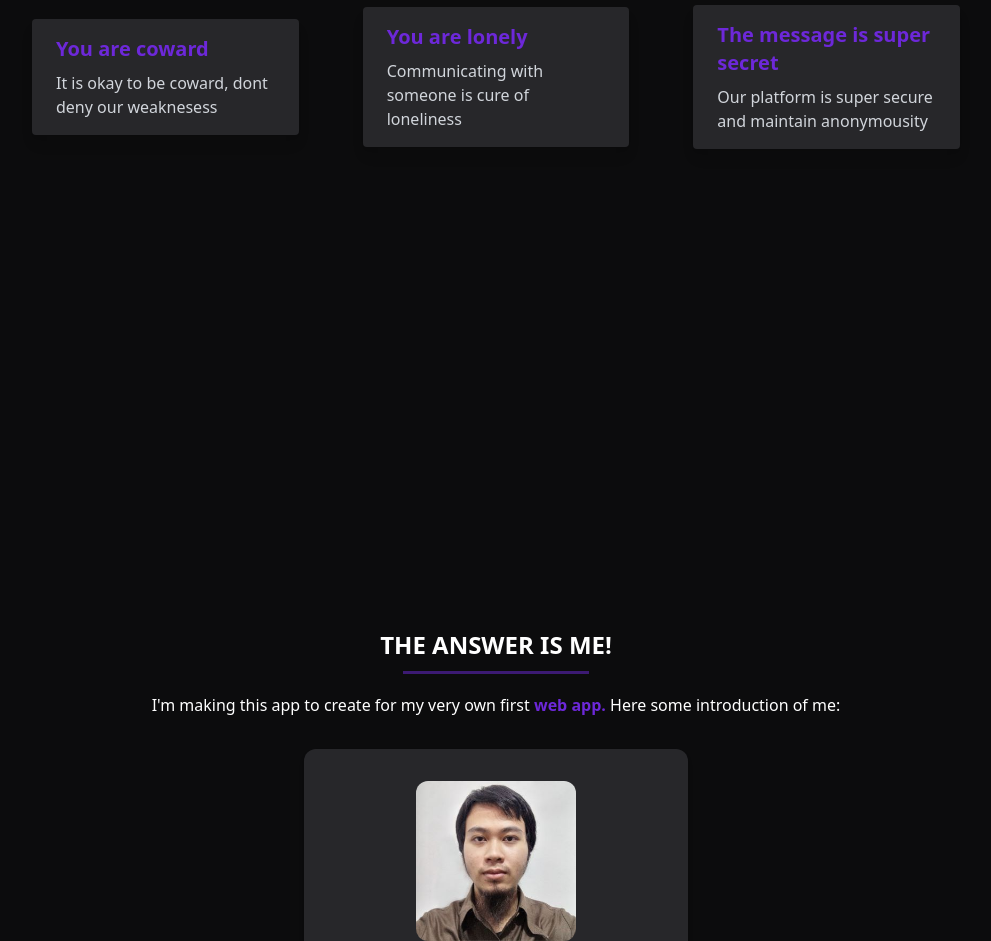
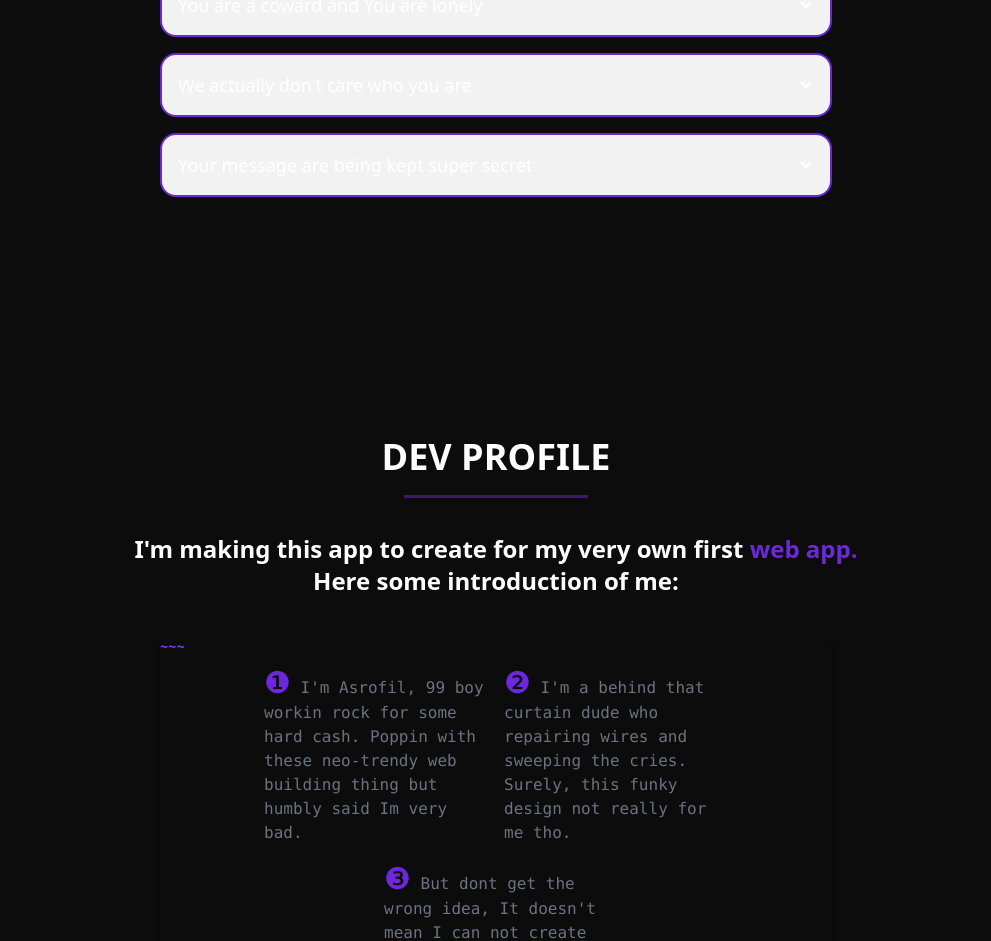
Before and after one commit to asrofilfachrulr/whisper.io, a Nuxt app: page / in a window 1280 px wide. Shown: the part 1859-2800 px from the top of the page, without its empty margins (144-1135 px from the left). Built offline with nearby package versions, Linux system fonts and the light colour scheme.

Commit message:
convert to daisy component and redesign

```diff
--- /dev/null
+++ b/components/Accordion.vue
@@ -0,0 +1,27 @@
+<template>
+  <div
+    class="collapse collapse-arrow bg-base-200 mb-4 border-2 border-violet-700"
+  >
+    <input
+      type="radio"
+      name="accordion"
+      :checked="isChecked"
+      @click="isChecked = !isChecked"
+    />
+    <div class="collapse-title text-base md:text-lg font-medium">
+      {{ title }}
+    </div>
+    <div class="collapse-content">
+      <p class="text-sm md:text-base text-gray-300">{{ content }}</p>
+    </div>
+  </div>
+</template>
+
+<script>
+export default {
+  props: ["title", "content"],
+  data: function () {
+    return { isChecked: false };
+  },
+};
+</script>
--- a/components/Card/Custom/Dimmed.vue
+++ b/components/Card/Custom/Dimmed.vue
@@ -1,23 +1,23 @@
 <template>
   <div
-    class="card transition-all duration-700 max-w-sm bg-transparent rounded-lg shadow-md overflow-hidden"
+    class="card-custom transition-all duration-700 max-w-sm bg-transparent rounded-lg shadow-md overflow-hidden"
   >
     <div class="flex h-full">
       <div class="flex-shrink-0 flex justify-center items-center ps-4">
         <img
-          class="w-fit h-fit opacity-20 transition-all duration-400"
+          class="w-fit h-fit opacity-40 transition-all duration-400"
           :src="imageUrl"
           alt="Card image"
         />
       </div>
       <div class="p-6">
         <div
-          class="transition-colors duration-1000 uppercase tracking-wide text-base lg:text-lg font-semibold card-title"
+          class="transition-colors duration-1000 uppercase tracking-wide text-base lg:text-lg font-semibold title"
         >
           {{ cardTitle }}
         </div>
         <p
-          class="mt-2 text-gray-400 text-sm transition-opacity duration-500 opacity-20 xl:text-base font-semibold card-body"
+          class="mt-2 text-gray-400 text-sm transition-opacity duration-500 opacity-40 xl:text-base font-semibold body"
         >
           {{ cardBody }}
         </p>
@@ -44,40 +44,40 @@ export default {
 </script>
 
 <style scoped>
-.card {
+.card-custom {
   cursor: default;
   box-shadow: 0px 0px 10px 0px var(--clr-accent);
   -webkit-box-shadow: 0px 0px 10px 0px var(--clr-accent);
   -moz-box-shadow: 0px 0px 10px 0px var(--clr-accent);
 }
 
-.card-title {
+.title {
   color: var(--clr-accent-darker);
 }
 
-.card:hover,
-.card:active {
+.card-custom:hover,
+.card-custom:active {
   box-shadow: 0px 0px 10px 4px var(--clr-accent);
   -webkit-box-shadow: 0px 0px 10px 4px var(--clr-accent);
   -moz-box-shadow: 0px 0px 10px 4px var(--clr-accent);
   /* transform: scale(1.01); */
 }
 
-.card:hover img,
-.card:hover .card-body {
+.card-custom:hover img,
+.card-custom:hover .body {
   opacity: 1;
 }
 
-.card:active img,
-.card:active .card-body {
+.card-custom:active img,
+.card-custom:active .body {
   opacity: 1;
 }
 
-.card:hover .card-title {
+.card-custom:hover .card-title {
   color: var(--clr-accent);
 }
 
-.card:active .card-title {
+.card-custom:active .card-title {
   color: var(--clr-accent);
 }
 </style>
--- a/components/Home/Footer.vue
+++ b/components/Home/Footer.vue
@@ -3,15 +3,17 @@
     <div id="profile" class="w-100 pt-8 pb-16">
       <div class="flex items-center flex-col">
         <h1
-          class="sm:text-xl md:text-2xl lg:text:3xl font-semibold section-title mb-6"
+          class="text-2xl md:text-3xl lg:text-4xl font-semibold section-title transition-all duration-500"
           style="line-height: 2"
         >
-          THE ANSWER IS ME!
+          DEV PROFILE
         </h1>
-        <p class="mb-8">
+        <p
+          class="my-10 font-semibold text-lg md:text-xl xl:text-2xl transition-all duration-500 text-center"
+        >
           I'm making this app to create for my very own first
           <span class="text-violet-700 font-semibold">web app.</span>
-          Here some introduction of me:
+          <br />Here some introduction of me:
         </p>
         <HomeFooterCard />
       </div>
--- a/components/Home/Footer/Card.vue
+++ b/components/Home/Footer/Card.vue
@@ -1,39 +1,31 @@
 <template>
-  <div class="card max-w-sm bg-zinc-800 rounded-xl shadow-md overflow-hidden">
-    <div class="flex h-full justify-center items-center">
-      <img
-        class="w-40 h-40 mt-8 mx-auto rounded-xl"
-        src="/profile-photo.jpg"
-        alt="Card image"
-      />
-    </div>
-    <div class="p-8">
+  <div
+    class="card max-w-2xl bg-transparent rounded-xl shadow-md overflow-hidden"
+  >
+    <div class="">
       <div
         class="uppercase tracking-wide text-sm text-violet-600 font-semibold"
       >
-        Profile
+        ~~~
       </div>
-      <div class="mt-2 text-gray-500">
-        <table class="table-auto">
-          <tbody>
-            <tr>
-              <th>Name</th>
-              <td>Asrofil Fachrul Riidlo</td>
-            </tr>
-            <tr>
-              <th>Status</th>
-              <td>College Student</td>
-            </tr>
-            <tr>
-              <th>Skills</th>
-              <td>Go, Node.js, Linux, AWS, GCP, Figma</td>
-            </tr>
-            <tr>
-              <th>Hometown</th>
-              <td>Cikarang. West Java</td>
-            </tr>
-          </tbody>
-        </table>
+      <div
+        class="mt-2 text-gray-500 font-mono flex flex-wrap gap-4 justify-center items-center"
+      >
+        <p class="w-full md:w-4/12">
+          <span class="text-3xl text-violet-700">❶</span> I'm Asrofil, 99 boy
+          workin rock for some hard cash. Poppin with these neo-trendy web
+          building thing but humbly said Im very bad.
+        </p>
+        <p class="w-full md:w-4/12">
+          <span class="text-3xl text-violet-700">❷</span> I'm a behind that
+          curtain dude who repairing wires and sweeping the cries. Surely, this
+          funky design not really for me tho.
+        </p>
+        <p class="w-full md:w-4/12">
+          <span class="text-3xl text-violet-700">❸</span> But dont get the wrong
+          idea, It doesn't mean I can not create some good stuff to brag and
+          drag. Even that's true, im in progress man..
+        </p>
       </div>
     </div>
   </div>
--- a/components/Home/Reason.vue
+++ b/components/Home/Reason.vue
@@ -3,7 +3,7 @@
     <section
       class="mt-20 xl:mt-0"
       id="reason"
-      style="min-height: max(100vh, 600px)"
+      style="min-height: max(60vh, 600px)"
     >
       <div class="flex items-center flex-col">
         <h1
@@ -15,19 +15,16 @@
         <p
           class="my-10 font-semibold text-lg md:text-xl xl:text-2xl transition-all duration-500"
         >
-          The one-stop app to have
-          <span class="text-violet-700 font-semibold">quick message</span> to
-          anyone nearby or in different planet!
+          Here some facts you can't get away with it
         </p>
       </div>
-      <div
-        class="flex flex-col lg:flex-row justify-center items-center gap-8 mx-auto"
-      >
-        <CardPlain
-          v-for="(item, index) in cardContents"
-          :key="index"
-          :item="item"
-        ></CardPlain>
+      <div class="max-w-2xl mx-auto">
+        <Accordion
+          v-for="(item, i) in cardContents"
+          :key="i"
+          :title="item.title"
+          :content="item.description"
+        />
       </div>
     </section>
   </CustomContainer>
@@ -39,16 +36,19 @@ export default {
     return {
       cardContents: [
         {
-          title: "You are coward",
-          description: "It is okay to be coward, dont deny our weaknesess",
+          title: "You are a coward and You are lonely",
+          description:
+            "It is okay to be chicken, dont deny (y)our weaknesess.. but hear me out, don't get fried!. Communicating with someone is cure of loneliness and YOU SHOULD cure that! Don't being proud instead..",
         },
         {
-          title: "You are lonely",
-          description: "Communicating with someone is cure of loneliness",
+          title: "We actually don't care who you are",
+          description:
+            "We're not collecting user data (nothing interesting about you tho), our app are completely free and doesn't make any money! yeah, im kinda lowkey broke",
         },
         {
-          title: "The message is super secret",
-          description: "Our platform is super secure and maintain anonymousity",
+          title: "Your message are being kept super secret",
+          description:
+            "Our platform is super secure and super maintain anonymousity only for super you with your super insecurities",
         },
       ],
     };
--- a/package.json
+++ b/package.json
@@ -22,6 +22,7 @@
   },
   "devDependencies": {
     "@nuxtjs/tailwindcss": "^5.3.3",
+    "daisyui": "^3.6.4",
     "postcss": "^8.4.17"
   }
 }
--- a/pages/login.vue
+++ b/pages/login.vue
@@ -1,7 +1,32 @@
 <template>
-  <CustomContainer>
-    <h1>login page</h1>
-  </CustomContainer>
+  <div class="flex w-full h-screen items-center justify-center">
+    <div class="card w-96 bg-neutral text-neutral-content">
+      <div class="card-body items-center text-center">
+        <!-- <h2 class="card-title">Login</h2> -->
+        <div class="form-control w-full max-w-xs">
+          <label class="label">
+            <span class="label-text">Email/Username</span>
+          </label>
+          <input
+            type="text"
+            placeholder="john@doe.com"
+            class="input input-bordered w-full max-w-xs text-white"
+          />
+          <label class="label">
+            <span class="label-text">Password</span>
+          </label>
+          <input
+            type="password"
+            placeholder="***"
+            class="input input-bordered w-full max-w-xs text-white"
+          />
+        </div>
+        <div class="card-actions justify-end mt-8 w-full">
+          <button class="btn btn-primary w-full">Login</button>
+        </div>
+      </div>
+    </div>
+  </div>
 </template>
 
 <script>
--- a/tailwind.config.js
+++ b/tailwind.config.js
@@ -4,5 +4,5 @@ module.exports = {
   theme: {
     extend: {}
   },
-  plugins: []
+  plugins: [require("daisyui")]
 }
```
Also changed, not shown: 1 other file (tests, documents, lock files or other folders).
